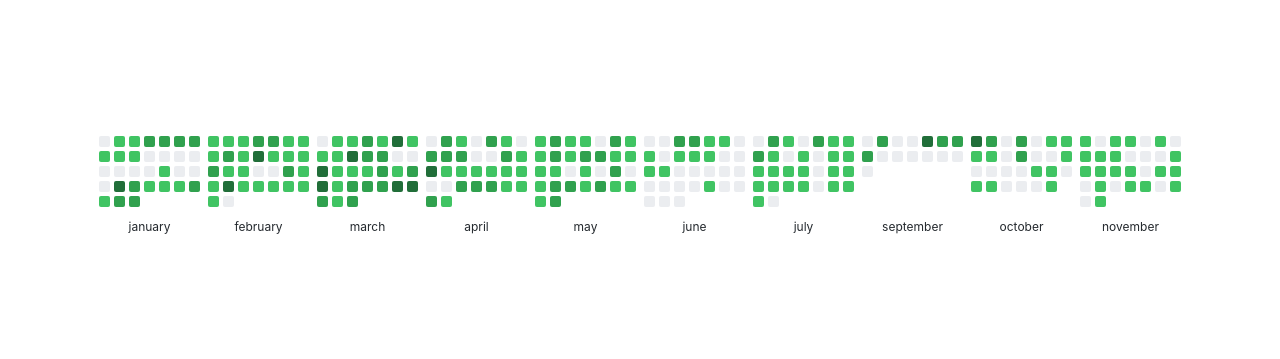
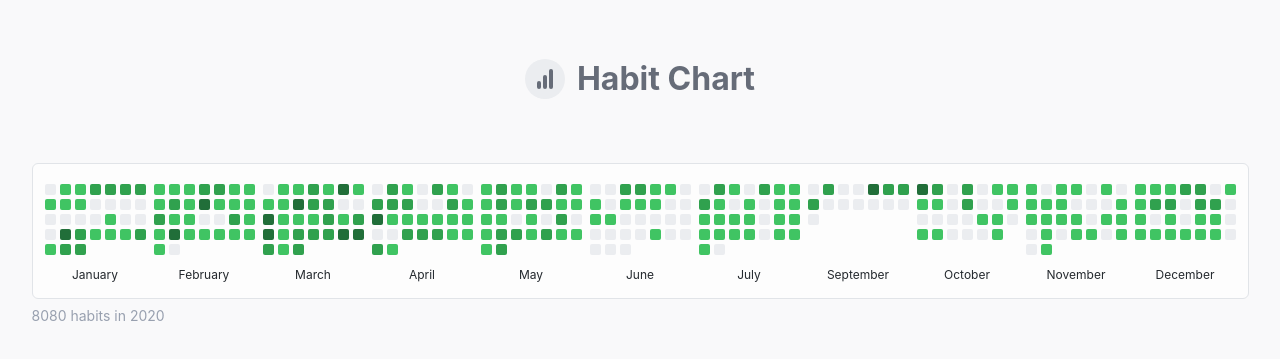
Before and after one commit to akramsaouri/habit-chart, a Next.js app: page / in a window 1280 px wide. Shown: the part 209-568 px from the top of the page. Built offline with nearby package versions, Linux system fonts and the light colour scheme.

Commit message:
add dec report + add more stuff to ui

```diff
--- a/pages/index.js
+++ b/pages/index.js
@@ -25,14 +25,35 @@ const activityToString = (yesCount, day, month) => {
   } on ${day} ${capitalize(month)}`;
 };
 
-export default function Home({ reports }) {
+export default function Home({ reports, year }) {
   return (
-    <div className={styles.container}>
+    <>
       <Head>
         <title>Habit Chart</title>
         <link rel="icon" href="/favicon.ico" />
       </Head>
       <ReactTooltip backgroundColor="rgb(51,51,51)" effect="solid" />
+      <div className={styles.container}>
+        <div>
+          <h1 className={styles.title}>
+            <span>
+              <svg
+                width="24"
+                height="24"
+                fill="none"
+                stroke="currentColor"
+                strokeLinecap="round"
+                strokeLinejoin="round"
+                strokeWidth="4"
+                viewBox="0 0 24 24"
+              >
+                <path d="M12 20L12 10"></path>
+                <path d="M18 20L18 4"></path>
+                <path d="M6 20L6 16"></path>
+              </svg>
+            </span>
+            <span>Habit Chart</span>
+          </h1>
           <div className={styles.yearContainer}>
             {reports.map((report) => (
               <div key={report.id} className={styles.monthContainer}>
@@ -52,11 +73,16 @@ export default function Home({ reports }) {
                     />
                   ))}
                 </div>
-            <span className={styles.monthName}>{report.meta.date.month}</span>
+                <span className={styles.monthName}>
+                  {capitalize(report.meta.date.month)}
+                </span>
               </div>
             ))}
           </div>
+          <p className={styles.subtitle}>8080 habits in {year}</p>
         </div>
+      </div>
+    </>
   );
 }
 
@@ -105,6 +131,7 @@ export async function getStaticProps() {
   return {
     props: {
       reports,
+      year: 2020, // TODO: make is dyanmic once we have more data for this year
     },
   };
 }
--- a/styles/Home.module.css
+++ b/styles/Home.module.css
@@ -1,10 +1,36 @@
 .container {
   min-height: 100vh;
-  padding: 0 0.5rem;
+  padding: 0 1rem;
   display: flex;
   flex-direction: column;
   justify-content: center;
   align-items: center;
+  background-color: #f9f9fa;
+}
+
+.title {
+  display: flex;
+  align-items: center;
+  justify-content: center;
+  color: #666c78;
+  margin-bottom: 4rem;
+}
+
+.title span:first-child {
+  width: 40px;
+  height: 40px;
+  display: flex;
+  align-items: center;
+  justify-content: center;
+  background-color: #ebedf0;
+  border-radius: 50%;
+  margin-right: 0.75rem;
+}
+
+.subtitle {
+  color: #98a0af;
+  font-size: 14px;
+  margin-top: 0.5rem;
 }
 
 .activityGrid {
@@ -27,6 +53,10 @@
   display: flex;
   flex-wrap: wrap;
   justify-content: center;
+  border: 1px solid #e1e4e8;
+  border-radius: 6px;
+  padding: 1rem 0.5rem 0;
+  background-color: #fdfdfd;
 }
 
 .monthName {
--- a/styles/globals.css
+++ b/styles/globals.css
@@ -14,3 +14,8 @@ a {
 * {
   box-sizing: border-box;
 }
+
+h1,
+p {
+  margin: 0;
+}
```
Also changed, not shown: data/december_20.csv (added). Lines whose indentation alone changed are shown as unchanged.
